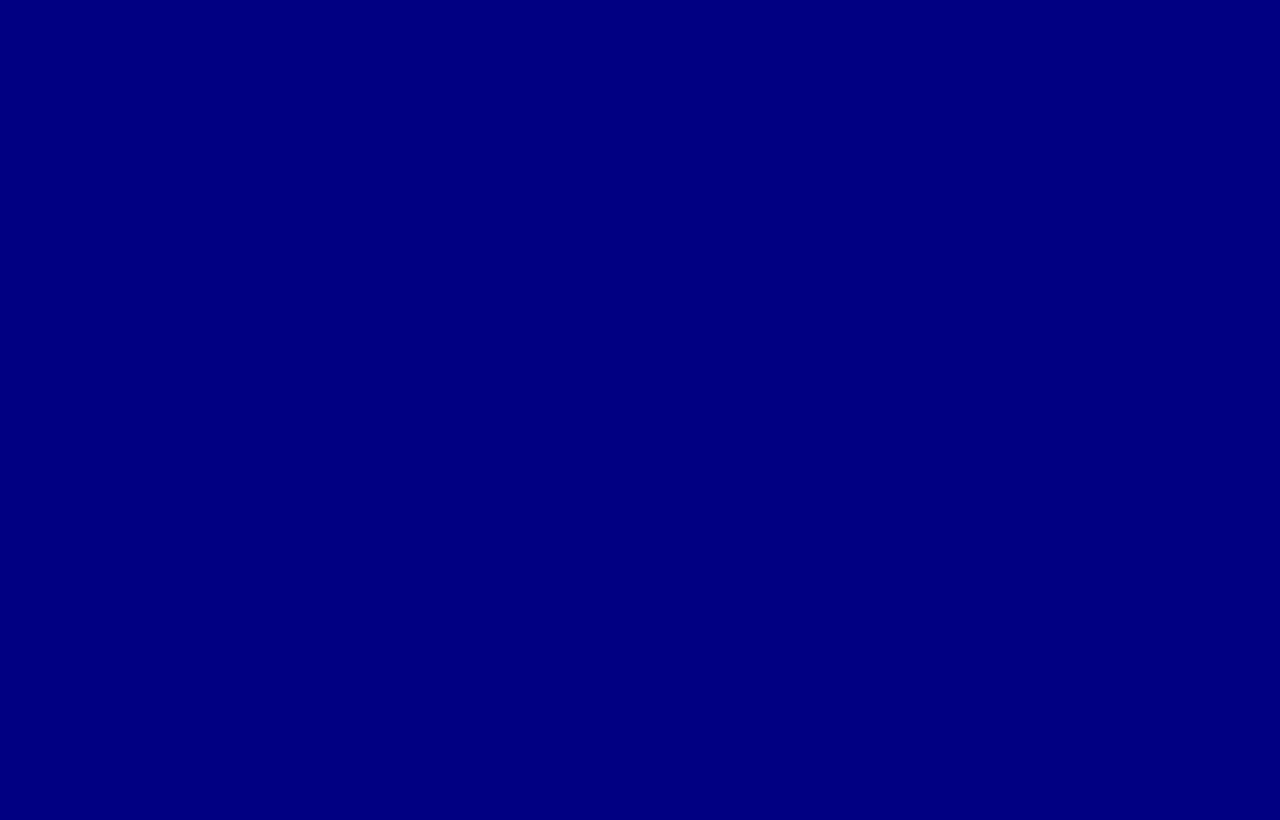
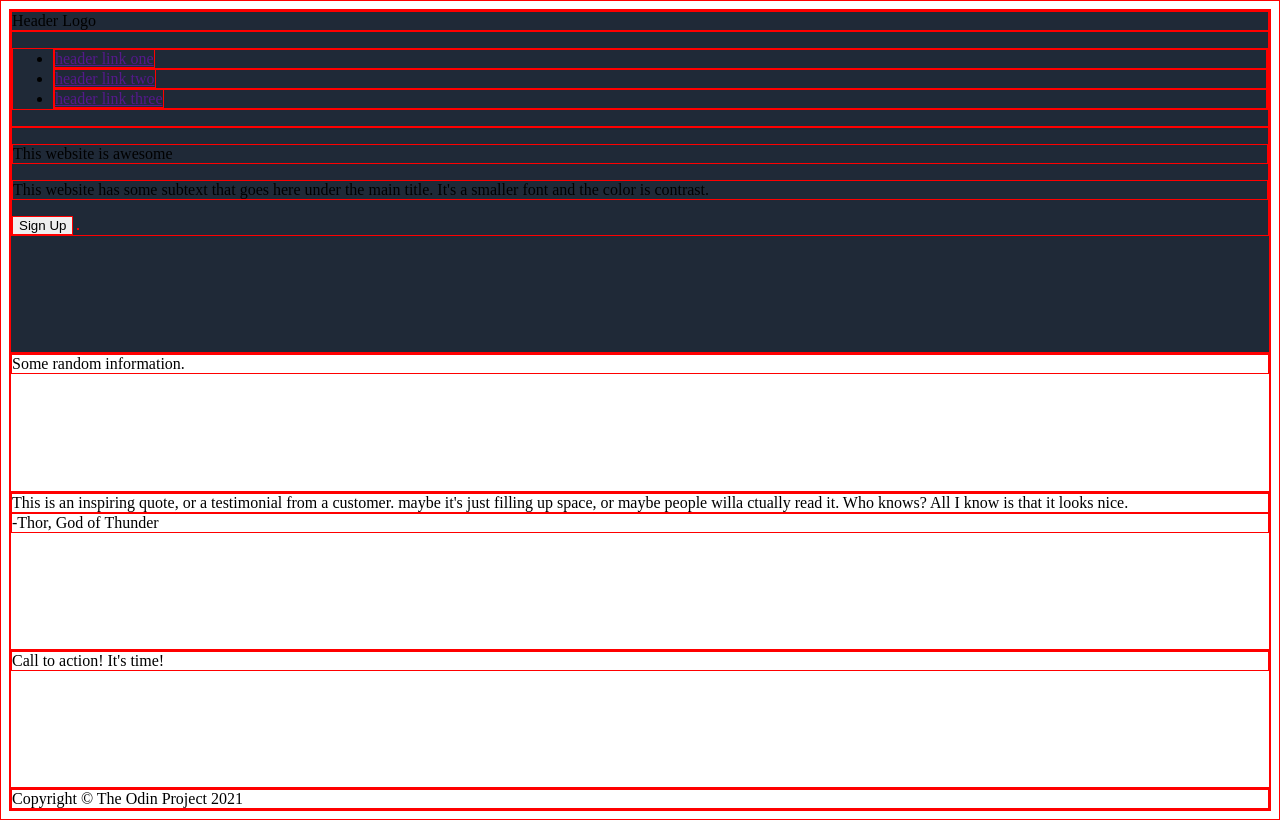
Before and after one commit to abbate33/landing-page, a plain HTML site: page index.html in a window 1280 px wide. Drawn offline with Linux system fonts and the light colour scheme.

Commit message:
Edit index.html and styles.css.

```diff
--- a/index.html
+++ b/index.html
@@ -6,6 +6,34 @@
         <title>Landing Page</title>
     </head>
     <body>
-
+        <div class="header">
+            <div class="logo">Header Logo</div>
+            <div class="navigation">
+                <ul>
+                    <li><a href="">header link one</a></li>
+                    <li><a href="">header link two</a></li>
+                    <li><a href="">header link three</a></li>
+                </ul>
+            </div>
+            <div>
+                <p>This website is awesome</p>
+                <p>This website has some subtext that goes here under the main title.  It's a smaller font and the color is contrast.</p>
+                <button>Sign Up</button>
+                <img>
+            </div>
+        </div>
+        <div class="random-info">
+            <div>Some random information.</div>
+        </div>
+        <div class="quote">
+            <div>This is an inspiring quote, or a testimonial from a customer.  maybe it's just filling up space, or maybe people willa ctually read it.  Who knows?  All I know is that it looks nice.</div>
+            <div>-Thor, God of Thunder</div>
+        </div>
+        <div class="action">
+            <div>Call to action! It's time!</div>
+        </div>
+        <div class="footer">
+            <div>Copyright &copy; The Odin Project 2021</div>
+        </div>
     </body>
 </html>
--- a/styles.css
+++ b/styles.css
@@ -1,3 +1,24 @@
+* {
+    border: 1px solid red;
+}
+
 body {
-    background-color: navy;
+    display: flex;
+    flex-direction: column;
+    min-height: 100vh;
 }
+
+.header {
+    background-color: #1f2937;
+}
+
+.header,
+.random-info,
+.quote,
+.action {
+    flex: 1
+}
+
+.footer {
+    flex-shrink: 0;
+}
```
